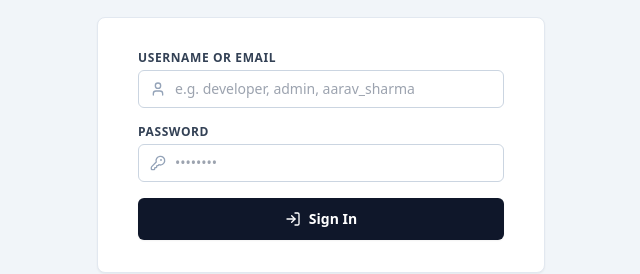
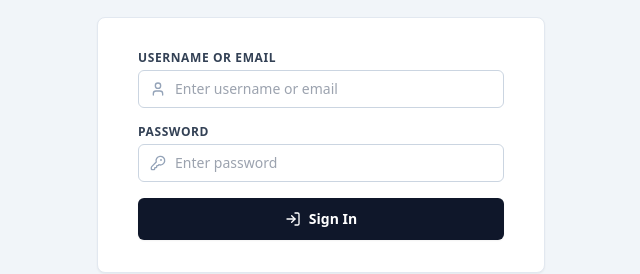
Before and after one commit to digiopsenvips/ims, a React (Vite) app in the folder frontend/: page /login in a window 1280 px wide. Shown: the part 325-599 px from the top of the page, without its empty margins (319-959 px from the left). Built offline with nearby package versions, Linux system fonts and the light colour scheme; no server answers.

Commit message:
UI: Update login placeholders to clean generic text

```diff
--- a/frontend/src/pages/LoginPage.tsx
+++ b/frontend/src/pages/LoginPage.tsx
@@ -80,7 +80,7 @@ export const LoginPage: React.FC = () => {
                   type="text"
                   value={username}
                   onChange={e => setUsername(e.target.value)}
-                  placeholder="e.g. developer, admin, aarav_sharma"
+                  placeholder="Enter username or email"
                   required
                   className="w-full pl-9 pr-3 py-2 text-sm border border-slate-300 rounded-md focus:outline-none focus:ring-1 focus:ring-slate-900 focus:border-slate-900"
                 />
@@ -99,7 +99,7 @@ export const LoginPage: React.FC = () => {
                   type="password"
                   value={password}
                   onChange={e => setPassword(e.target.value)}
-                  placeholder="••••••••"
+                  placeholder="Enter password"
                   required
                   className="w-full pl-9 pr-3 py-2 text-sm border border-slate-300 rounded-md focus:outline-none focus:ring-1 focus:ring-slate-900 focus:border-slate-900"
                 />
```
